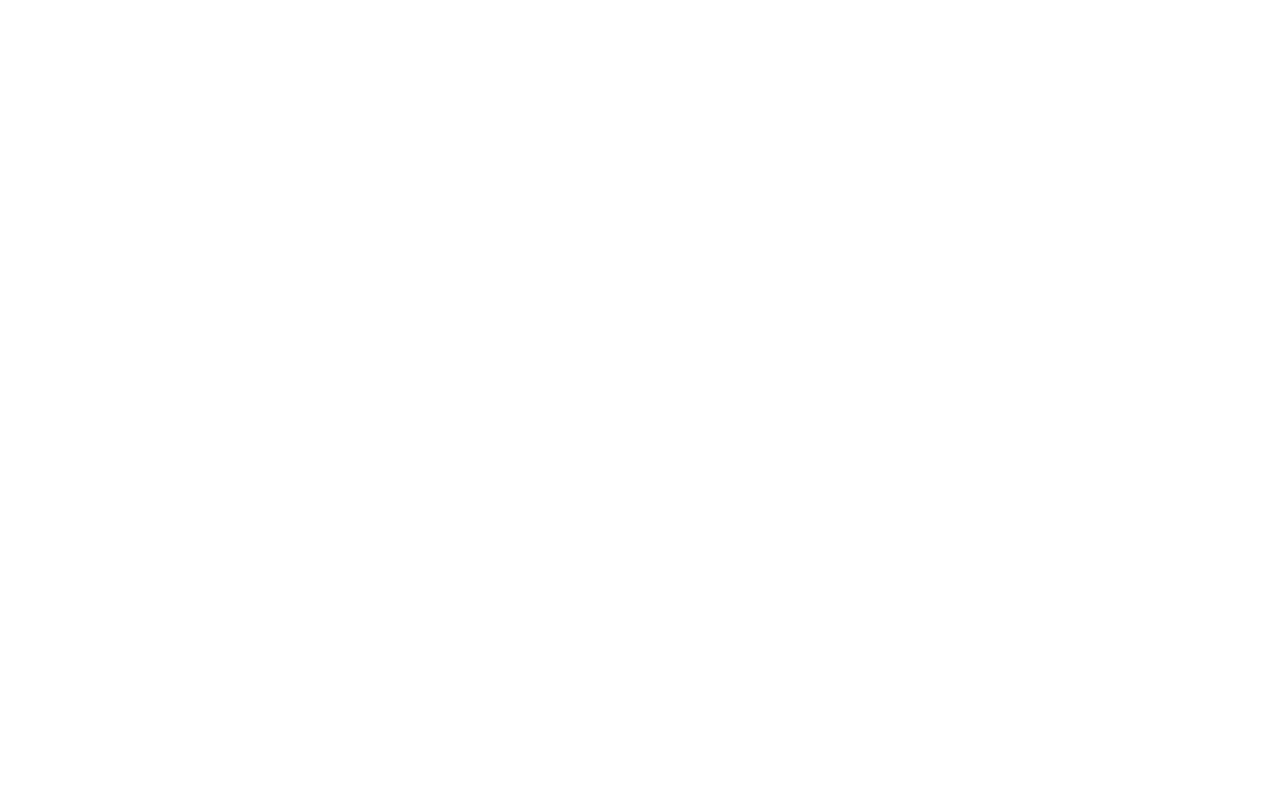
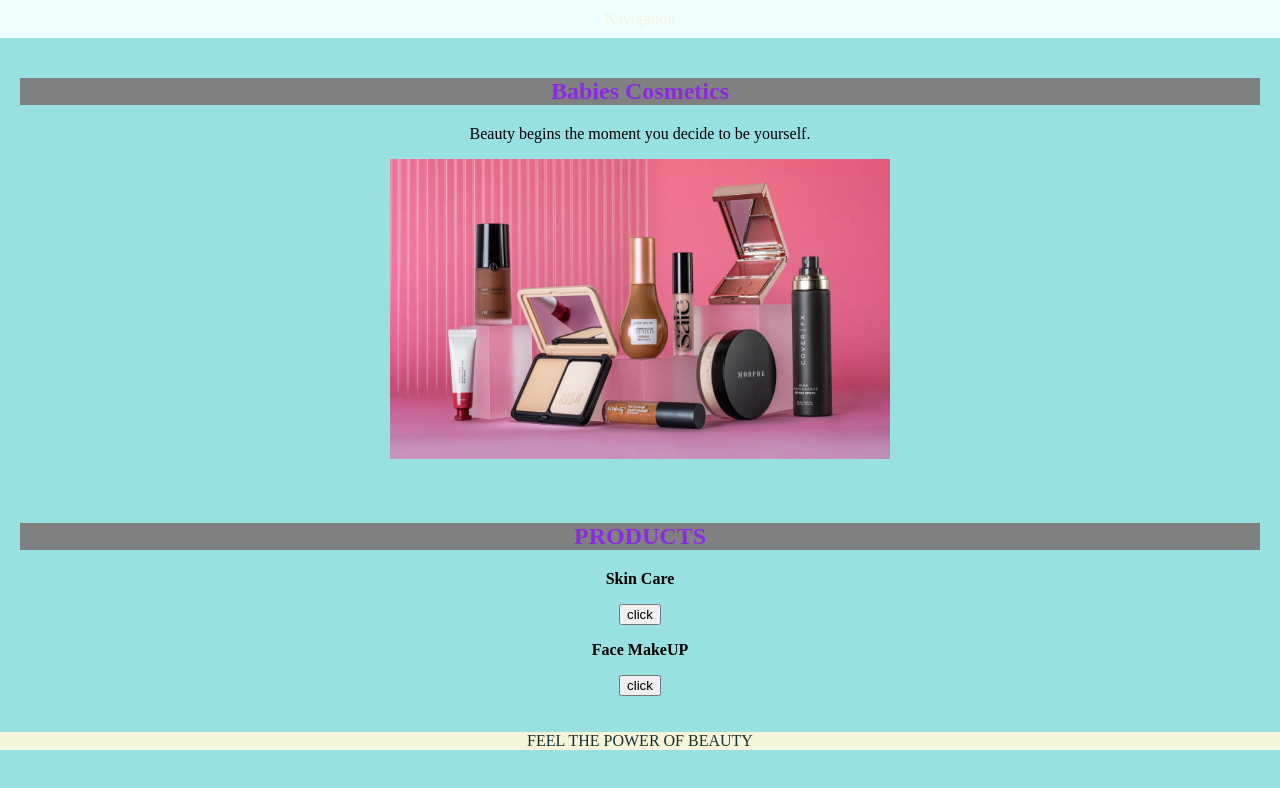
Before and after one commit to Babbies/ACTIVITY-WEB, a plain HTML site: page babies/index.html in a window 1280 px wide. Drawn offline with Linux system fonts and the light colour scheme.

Commit message:
Add files via upload
new file

```diff
--- a/babies/Style.css
+++ b/babies/Style.css
@@ -0,0 +1,32 @@
+body{
+    background-color: rgb(153, 224, 224);
+    color: black;
+    padding: 0;
+    margin: 0;
+    text-align: center;
+}
+header{
+    background-color: azure;
+    color: beige;
+    padding: 10px 20px;
+    text-align: center;
+}
+h1{
+    color: blueviolet;
+background-color: grey;
+}
+
+
+
+section{
+    padding: 20px ;
+    text-align: center;
+
+}
+footer{
+    background-color: beige;
+    color: rgb(22, 48, 48);
+    text-align: center;
+    bottom: 0;
+    width: 100;
+}
--- a/babies/index.html
+++ b/babies/index.html
@@ -4,18 +4,37 @@
     <meta charset="UTF-8">
     <meta name="viewport" content="width=device-width, initial-scale=1.0">
     <title>Document</title>
+    <link rel="stylesheet" href="style.css">
 </head>
 <body>
-    <header>
+    <header id="navigation">
+        Navigation
+    </header>
+    <main class="main">
+        <section id="babies">
 
-    </header>
-    <main>
-        <section></section>
+            <h1>Babies Cosmetics</h1>
+            <p>Beauty begins the moment you decide to be yourself.</p>
+            <img src="our picture.jpg" alt="" width="500" height="300" >
 
+        </section>
     </main>
-    <footer>
+
+        <section id="PRODUCTS">
+            <h1>PRODUCTS</h1>
+            <p><b>Skin Care</b></p><button>click</button>
+            <p><b>Face MakeUP</b></p><button>click</button>
+
+
+        </section>
+
+
+    <footer id="footer">
+        <p>FEEL THE POWER OF BEAUTY</p>
+
 
     </footer>
 
 </body>
+
 </html>
```
Also changed, not shown: babies/our picture.jpg (added).
